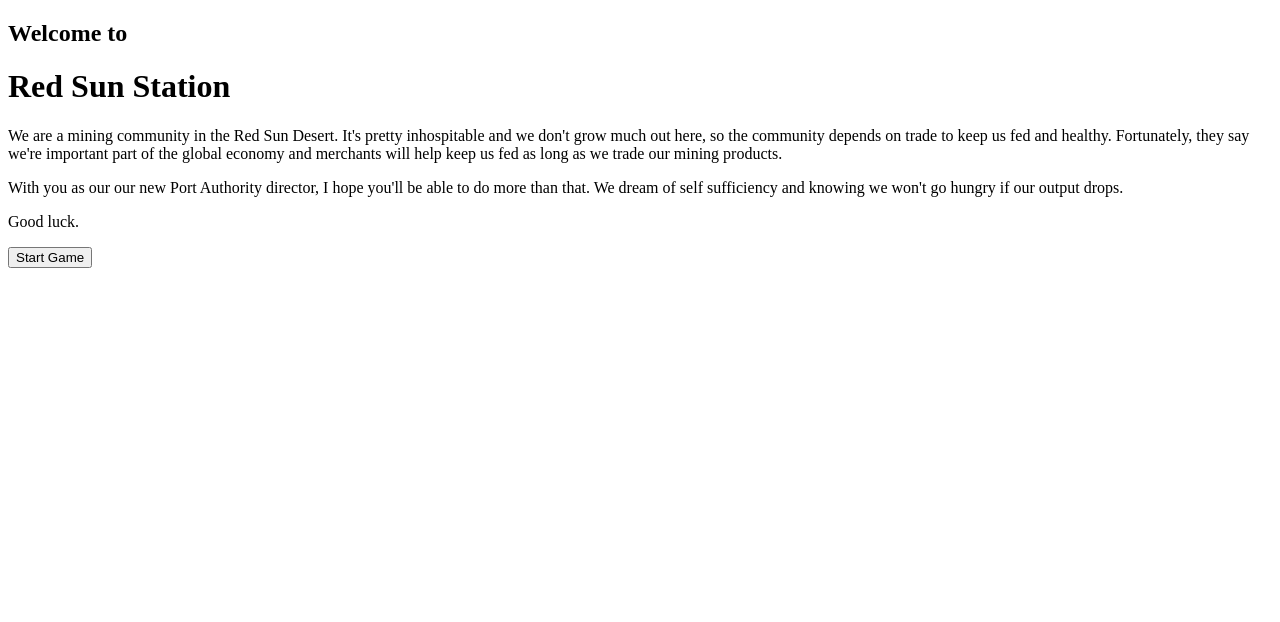
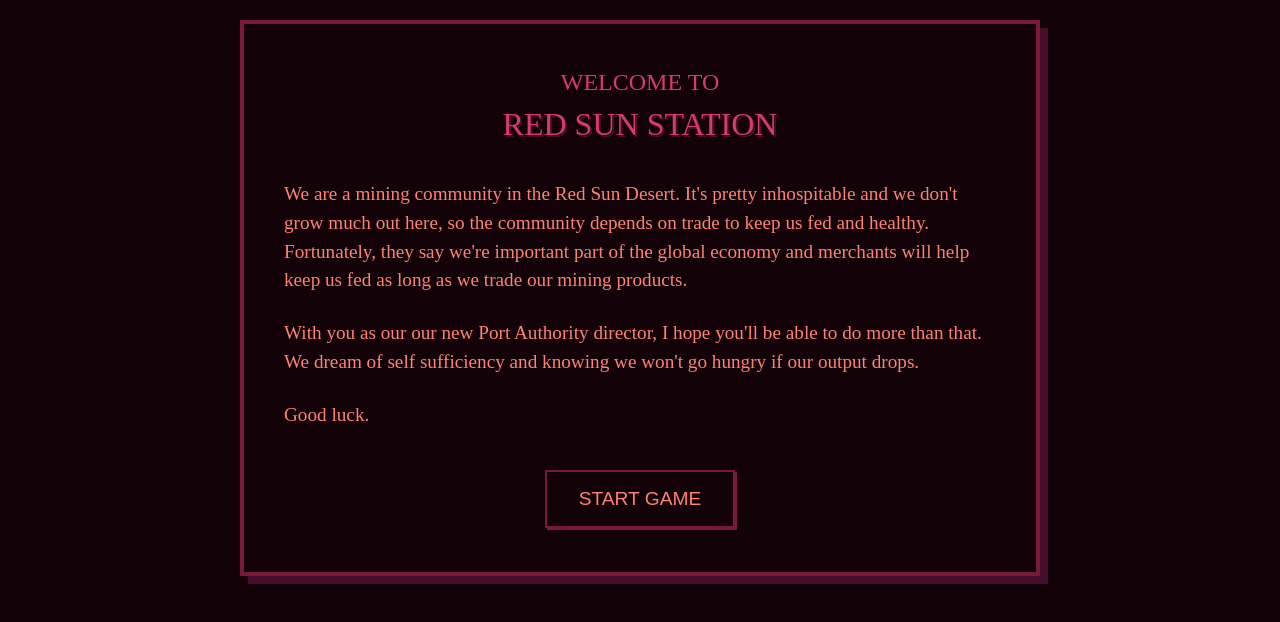
Before and after one commit to beekley/port-authority, a Vue app: page / in a window 1280 px wide. Shown: the top 622 px of the page. Built offline with nearby package versions, Linux system fonts and the light colour scheme.

Commit message:
Add first pass on styling

```diff
--- a/src/web/Intro.vue
+++ b/src/web/Intro.vue
@@ -1,21 +1,23 @@
 <template>
-  <div>
+  <div class="intro-container">
+    <div class="intro-box">
       <h2>Welcome to</h2>
       <h1>Red Sun Station</h1>
       <p>
-      We are a mining community in the Red Sun Desert. It's pretty inhospitable
-      and we don't grow much out here, so the community depends on trade to keep
-      us fed and healthy. Fortunately, they say we're important part of the
-      global economy and merchants will help keep us fed as long as we trade our
-      mining products.
+        We are a mining community in the Red Sun Desert. It's pretty
+        inhospitable and we don't grow much out here, so the community depends
+        on trade to keep us fed and healthy. Fortunately, they say we're
+        important part of the global economy and merchants will help keep us fed
+        as long as we trade our mining products.
       </p>
       <p>
-      With you as our our new Port Authority director, I hope you'll be able to
-      do more than that. We dream of self sufficiency and knowing we won't go
-      hungry if our output drops.
+        With you as our our new Port Authority director, I hope you'll be able
+        to do more than that. We dream of self sufficiency and knowing we won't
+        go hungry if our output drops.
       </p>
       <p>Good luck.</p>
       <button @click="togglePlay">Start Game</button>
+    </div>
   </div>
 </template>
 
@@ -27,3 +29,43 @@ function togglePlay() {
   emit("start");
 }
 </script>
+
+<style scoped>
+.intro-container {
+  display: flex;
+  justify-content: center;
+  align-items: center;
+  height: 100%;
+  padding: 20px;
+}
+
+.intro-box {
+  border: 4px solid var(--border-color);
+  padding: 40px;
+  max-width: 800px;
+  background-color: var(--bg-color);
+  text-align: center;
+  box-shadow: 8px 8px 0px var(--accent-shadow);
+}
+
+h1 {
+  font-size: 2rem;
+  margin-bottom: 2rem;
+}
+
+h2 {
+  margin-bottom: 0;
+}
+
+p {
+  font-size: 1.2rem;
+  margin-bottom: 1.5rem;
+  text-align: left;
+}
+
+button {
+  font-size: 1.2rem;
+  padding: 1rem 2rem;
+  margin-top: 1rem;
+}
+</style>
--- a/src/web/app.vue
+++ b/src/web/app.vue
@@ -3,7 +3,7 @@
     <Intro @start="startGame" />
   </div>
   <div id="game" v-if="game.state == 'PLAY' || game.state == 'LOSE'">
-    <Game :game="game" />
+    <Game :game="game as GameClass" />
   </div>
 </template>
 
--- a/src/web/index.ts
+++ b/src/web/index.ts
@@ -1,5 +1,6 @@
 import { createApp } from "vue";
 import App from "./app.vue";
+import "./style.css";
 
 const app = createApp(App);
 
--- /dev/null
+++ b/src/web/style.css
@@ -0,0 +1,69 @@
+/* https://lospec.com/palette-list/midnight-ablaze */
+:root {
+  --bg-color: #130208;
+  --text-color: #ff8274;
+  --border-color: #7c183c;
+  --accent-highlight: #d53c6a;
+  --accent-shadow: #460e2b;
+}
+
+* {
+  box-sizing: border-box;
+}
+
+body {
+  margin: 0;
+  padding: 0;
+  background-color: var(--bg-color);
+  color: var(--text-color);
+  font-size: 1.0rem;
+  /* Base size for pixel font legality */
+  line-height: 1.5;
+  -webkit-font-smoothing: none;
+  /* Sharper pixels */
+}
+
+pre,
+code {
+  font-family: monospace;
+}
+
+button {
+  background-color: var(--bg-color);
+  color: var(--text-color);
+  border: 2px solid var(--border-color);
+  padding: 8px 16px;
+  font-size: 10px;
+  cursor: pointer;
+  text-transform: uppercase;
+  margin: 4px;
+  box-shadow: 2px 2px 0px var(--border-color);
+  /* Blocky shadow */
+}
+
+button:hover {
+  background-color: var(--text-color);
+  color: var(--bg-color);
+}
+
+button:active {
+  transform: translate(2px, 2px);
+  box-shadow: none;
+}
+
+h1,
+h2,
+h3,
+h4,
+h5,
+h6 {
+  margin-top: 0;
+  margin-bottom: 1rem;
+  font-weight: normal;
+  text-transform: uppercase;
+  color: var(--accent-highlight);
+}
+
+h1 {
+  text-shadow: 2px 2px 0px var(--accent-shadow);
+}
```
Lines whose indentation alone changed are shown as unchanged.
